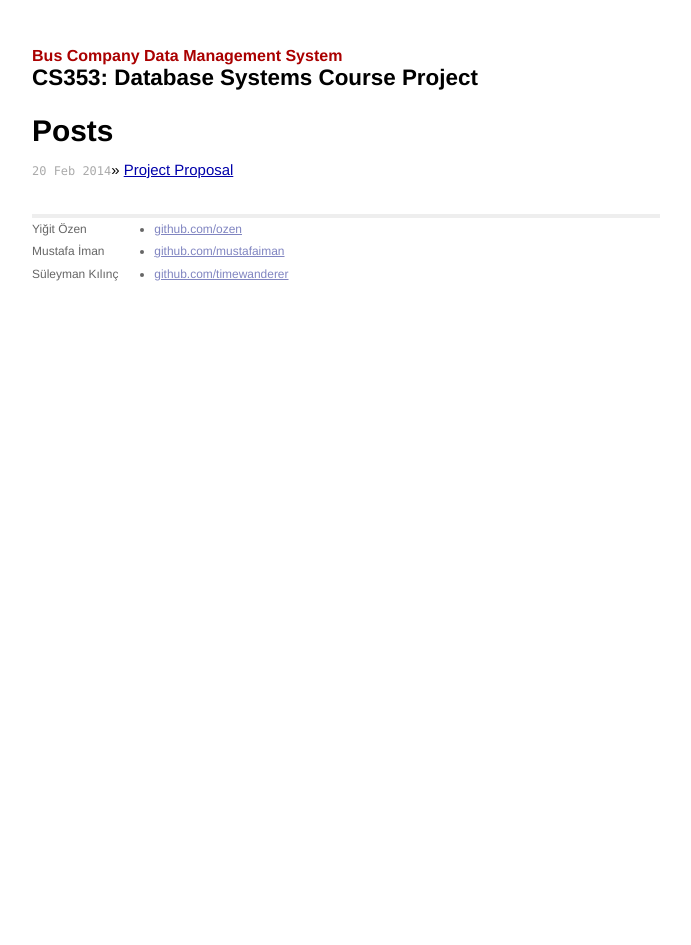
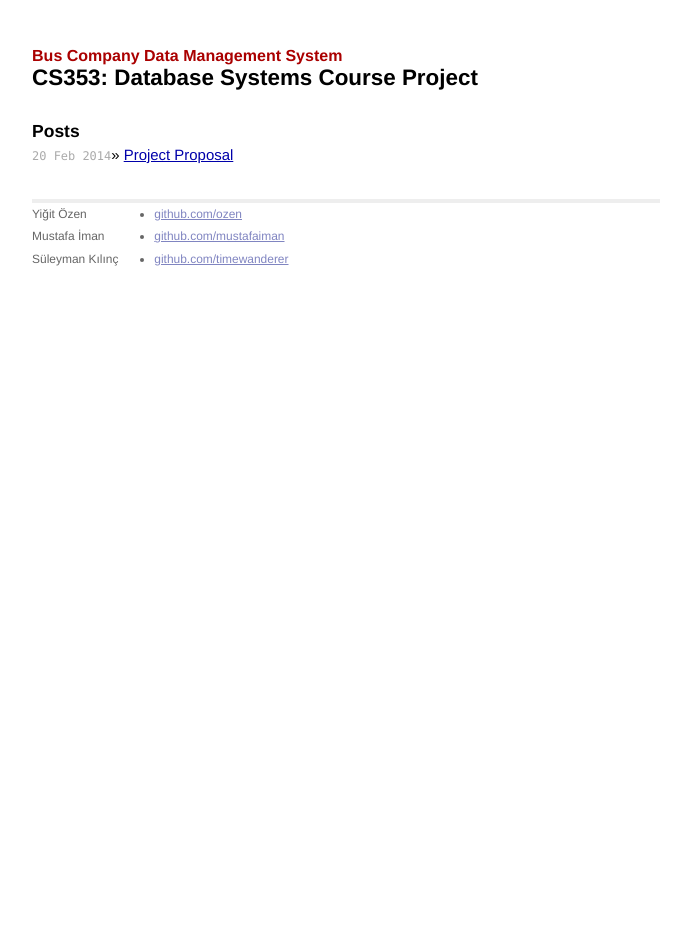
Before and after one commit to ozen/cs353-project, a Jekyll site: the page built from index.html, in a window 1280 px wide. Shown: the whole page, without its empty margins (294-985 px from the left). Built offline with Jekyll 4.4.1, drawn with Linux system fonts in a browser that asks for light colours; Markdown is read by kramdown in place of the engine named in the settings.

Commit message:
Minor font change

```diff
--- a/index.html
+++ b/index.html
@@ -4,7 +4,7 @@ title: Bus Company Data Management System
 ---
 
 <div id="home">
-    <h1>Posts</h1>
+    <h3>Posts</h3>
     <ul class="posts">
         {% for post in site.posts %}
         <li>
```
